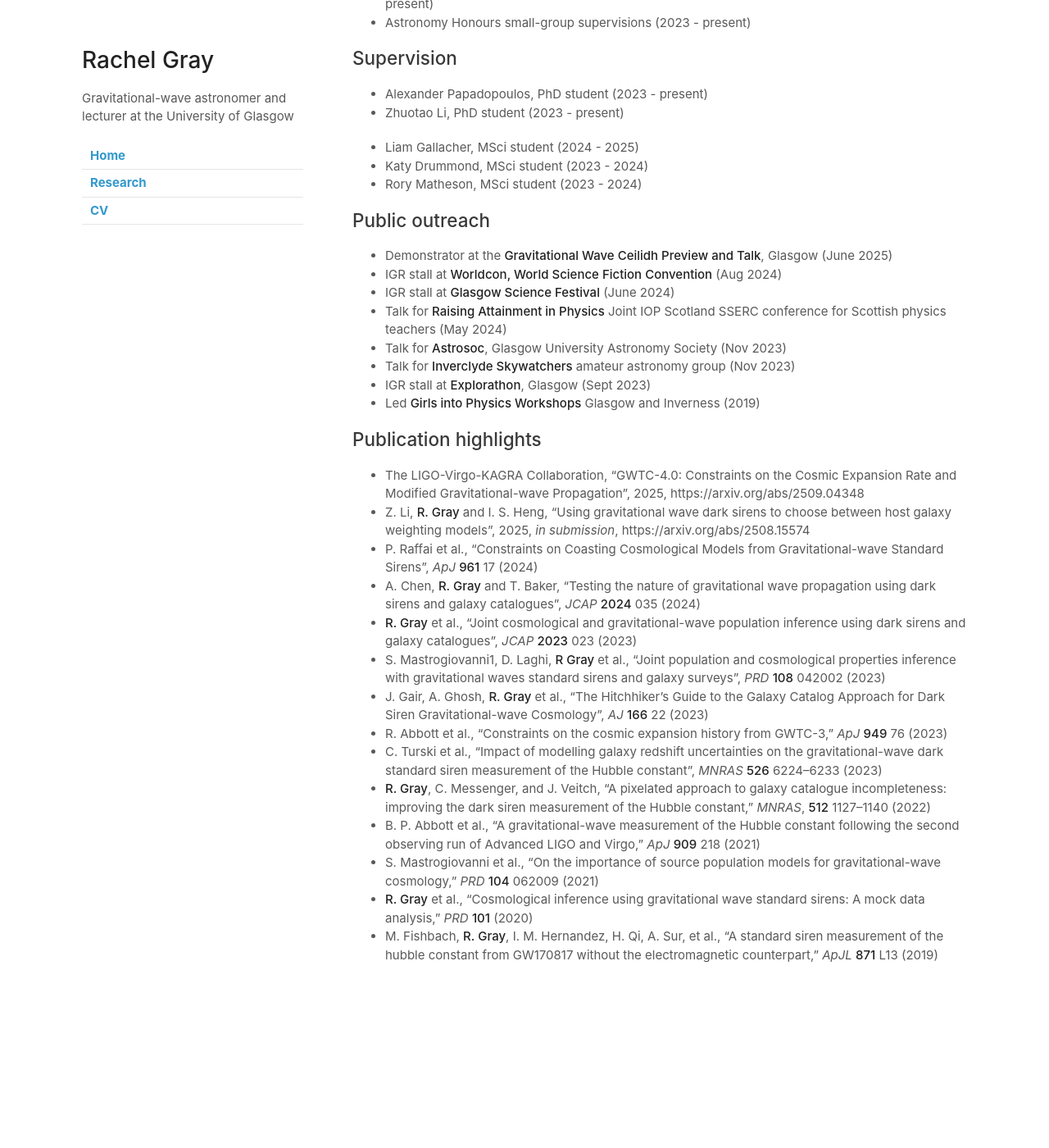
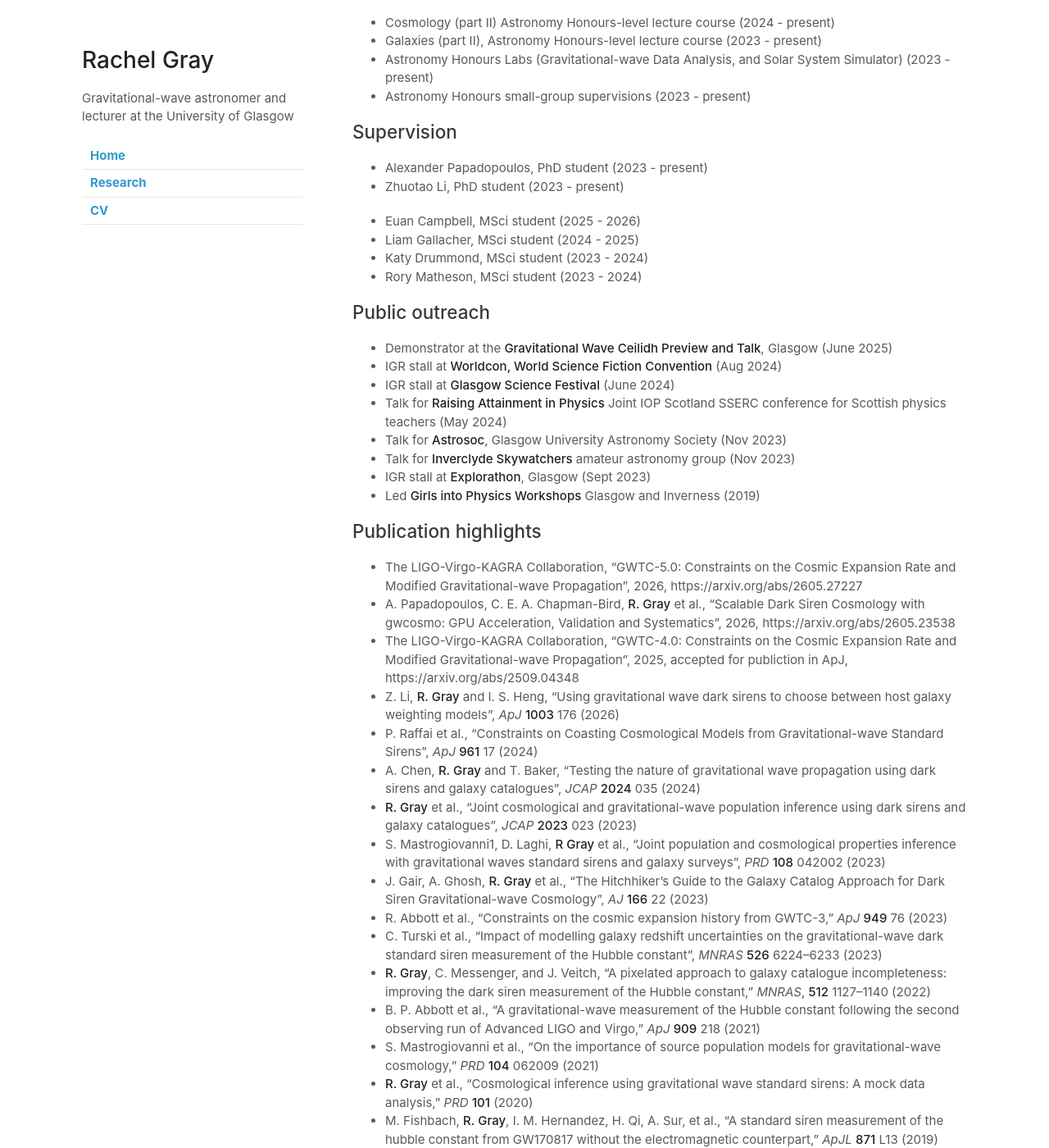
Before and after one commit to rachelmgray/rachelmgray.github.io, a Jekyll site: the page built from cv.md, in a window 1280 px wide and 1400 px high, scrolled down 2762 px. Shown: the whole window at 82% size. Built offline with Jekyll 4.4.1, drawn with Linux system fonts in a browser that asks for light colours; our own code applies the rules of GitHub Pages for plain Markdown files; before the commit the page ends 4008 px from its top, so only the background shows below that; some of the changed text lies outside the part shown.

Commit message:
update cv

```diff
--- a/cv.md
+++ b/cv.md
@@ -18,9 +18,10 @@ I am a lecturer at the University of Glasgow, specialising in constraining cosmo
 - OzGrav Scientific Advisory Board member (July 2025 - present)
 
 ## Research Grants
-- Investigations in Gravitational Radiation, UKRI Consolidated Grant, 2025, role: project co-lead [9% ownership of £7,645,907 over 3 years]
-- ANR MRSEI project GWCats, 2024, in collaboration with L2IT, Toulouse; role: co-author [collaborative research funding, €30000 for 2 years]
-- CNRS AMORCE project GWGSC, 2024, in collaboration with L2IT, Toulouse; role: co-author [collaborative research funding, €10000 for 1 year]
+- MSCA Staff Exchanges project GWCats, 2026, in collaboration with partner institutes; role: project partner [collaborative research fundings, portion of €700000 over 4 years]
+- Investigations in Gravitational Radiation, UKRI Consolidated Grant, 2025; role: project co-lead [9% ownership of £7,645,907 over 3 years]
+- ANR MRSEI project GWCats, 2024, in collaboration with L2IT, Toulouse; role: co-author [collaborative research funding, €30,000 for 2 years]
+- CNRS AMORCE project GWGSC, 2024, in collaboration with L2IT, Toulouse; role: co-author [collaborative research funding, €10,000 for 1 year]
 
 ## Awards
 - Kelvin Prize and Medal (PhD thesis 2021)
@@ -49,13 +50,15 @@ I am a lecturer at the University of Glasgow, specialising in constraining cosmo
 - *Statistically Inferring the Hubble Constant using Gravitational Wave Signals*, **BritGrav**, Portsmouth, UK  (Apr 2018)
 
 ## Seminars and colloquia
-- Seminar for University of Nottingham's Particle Cosmology and Gravity Seminar series, UK (June 2025)
+- Seminar for the University of Cambridge's Cosmology Lunch seminar series, UK (May 2026)
+- Seminar at Ghent University's Gravity Group, Belgium (May 2026)
+- Seminar for the University of Nottingham's Particle Cosmology and Gravity Seminar series, UK (June 2025)
 - Seminar to the University of Warwick's Astronomy Group, UK (Dec 2024)
 - Seminar to Liverpool John Moores University's Astrophysics Research Institute, UK (Nov 2024)
 - Colloquium speaker at University of Portsmouth's Institute of Cosmology and Gravitation, UK (November 2023)
 - Seminar for University of Southampton's Gravity Seminar series, UK (November 2023)
 - Seminar at Cardiff University, UK (Nov 2022)
-- Seminar at University of Cambridge, UK (Oct 2022)
+- Seminar for the University of Cambridge's DAMTP GR seminar series, UK (Oct 2022)
 - Seminar (online) for the Laboratoire Astroparticle et Cosmologie, Paris, France (Oct 2022)
 - Seminar at Queen Mary University of London, UK (Oct 2021)
 - Seminar for the Center for Gravitation, Cosmology & Astrophysics, at the University of Wisconsin-Milwaukee, Wisconsin, USA (May 2019)
@@ -79,6 +82,7 @@ I am a lecturer at the University of Glasgow, specialising in constraining cosmo
 - Alexander Papadopoulos, PhD student (2023 - present)
 - Zhuotao Li, PhD student (2023 - present)
 
+- Euan Campbell, MSci student (2025 - 2026)
 - Liam Gallacher, MSci student (2024 - 2025)
 - Katy Drummond, MSci student (2023 - 2024)
 - Rory Matheson, MSci student (2023 - 2024)
@@ -94,8 +98,10 @@ I am a lecturer at the University of Glasgow, specialising in constraining cosmo
 - Led **Girls into Physics Workshops** Glasgow and Inverness (2019)
 
 ## Publication highlights
-- The LIGO-Virgo-KAGRA Collaboration, "GWTC-4.0: Constraints on the Cosmic Expansion Rate and Modified Gravitational-wave Propagation", 2025, https://arxiv.org/abs/2509.04348
-- Z. Li, **R. Gray** and I. S. Heng, "Using gravitational wave dark sirens to choose between host galaxy weighting models", 2025, *in submission*, https://arxiv.org/abs/2508.15574
+- The LIGO-Virgo-KAGRA Collaboration, "GWTC-5.0: Constraints on the Cosmic Expansion Rate and Modified Gravitational-wave Propagation", 2026, https://arxiv.org/abs/2605.27227
+- A. Papadopoulos, C. E. A. Chapman-Bird, **R. Gray** et al., "Scalable Dark Siren Cosmology with gwcosmo: GPU Acceleration, Validation and Systematics", 2026, https://arxiv.org/abs/2605.23538
+- The LIGO-Virgo-KAGRA Collaboration, "GWTC-4.0: Constraints on the Cosmic Expansion Rate and Modified Gravitational-wave Propagation", 2025, accepted for publiction in ApJ, https://arxiv.org/abs/2509.04348
+- Z. Li, **R. Gray** and I. S. Heng, "Using gravitational wave dark sirens to choose between host galaxy weighting models", *ApJ* **1003** 176 (2026)
 - P. Raffai et al., "Constraints on Coasting Cosmological Models from Gravitational-wave Standard Sirens", *ApJ* **961** 17 (2024)
 - A. Chen, **R. Gray** and T. Baker, "Testing the nature of gravitational wave propagation using dark sirens and galaxy catalogues", *JCAP* **2024** 035 (2024)
 - **R. Gray** et al., "Joint cosmological and gravitational-wave population inference using dark sirens and galaxy catalogues", *JCAP* **2023** 023 (2023)
```
